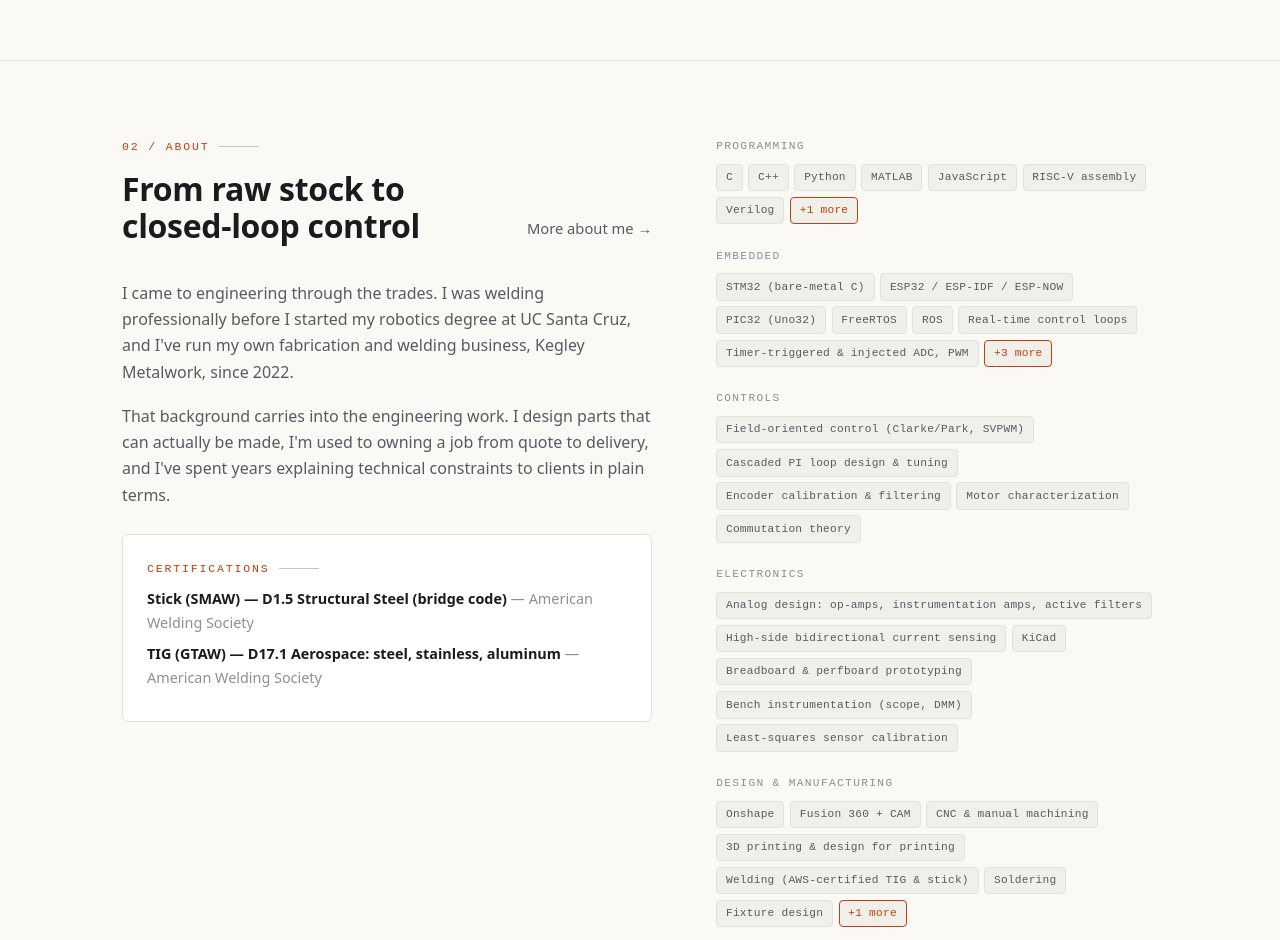
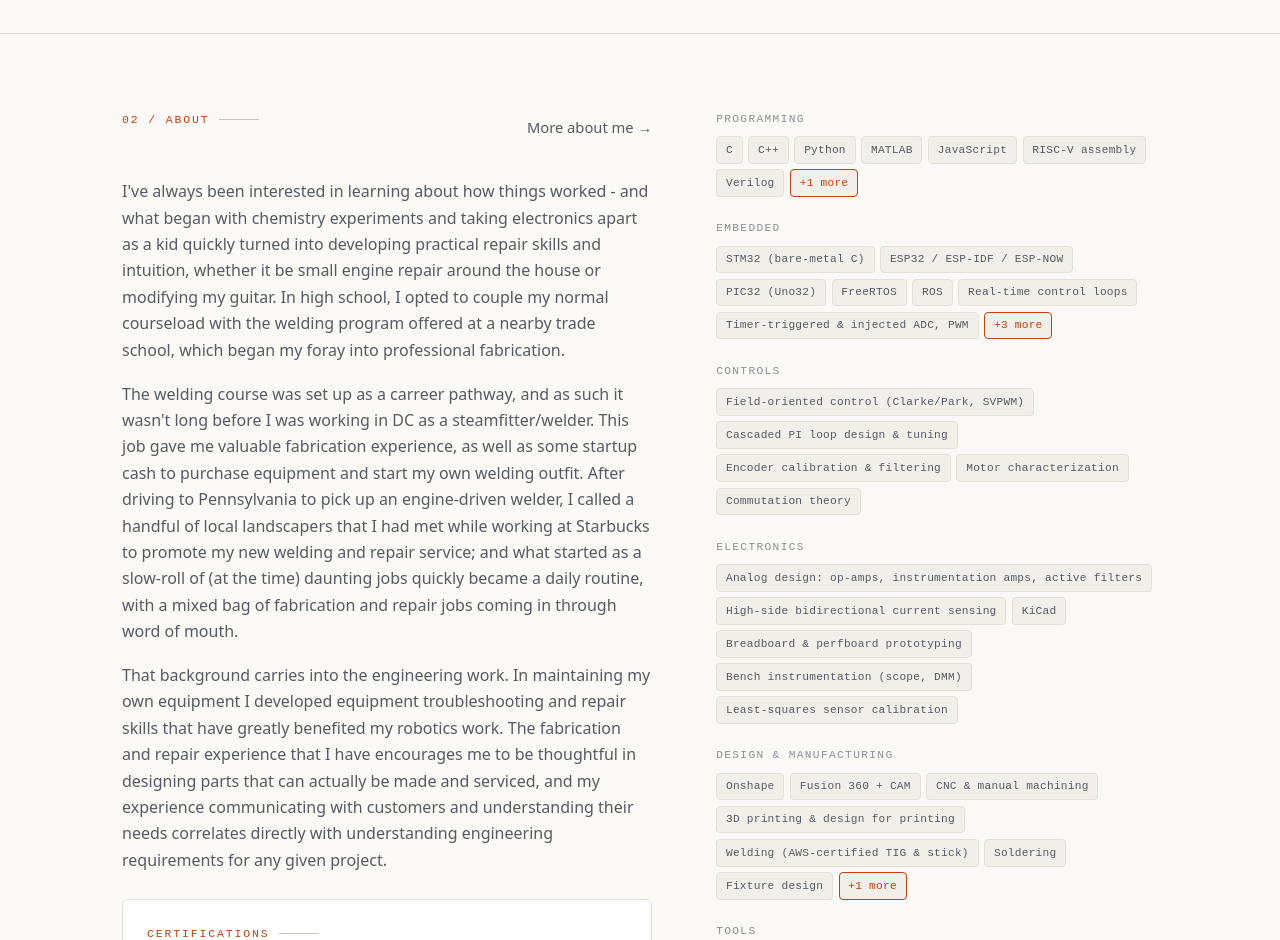
Before and after one commit to jessekeg/PersonalPage, an Astro site: page / in a window 1280 px wide. Shown: the part 1860-2800 px from the top of the page. Built offline with nearby package versions, Linux system fonts and the light colour scheme; Astro itself is replaced by a stand-in of ours.

Commit message:
fixed prose a bit

```diff
--- a/src/data/fabrication.json
+++ b/src/data/fabrication.json
@@ -1,5 +1,5 @@
 {
   "title": "Fabrication & Welding",
-  "intro": "Before engineering school I welded for a living, and I still run Kegley Metalwork, the fabrication business I started in 2022. This is a spot for shop work and the occasional side project — welds, repairs, and one-off builds.",
+  "intro": "Before engineering school I welded for a living, and I still run Kegley Metalwork, catching up on work when I'm back in Maryland. This page contains a gallery of some of the projects I've worked on.",
   "gallery": []
 }
--- a/src/data/site.json
+++ b/src/data/site.json
@@ -3,7 +3,7 @@
   "siteUrl": "https://jessekegley.com",
   "tagline": "Robotics · Embedded Systems · Hardware Design",
   "roleLine": "Robotics Engineering student at UC Santa Cruz, engineering intern at an aerospace startup, and experienced welder/fabricator.",
-  "summary": "I love to learn about and design mechanical, electrical, and software-based systems, focusing my studies on the sensors and actuators they're comprised of in the modern day.",
+  "summary": "This is a personal website to supplement my resume and act as a project portfolio.",
   "availability": "Open to internships in embedded systems, controls, mechatronics, and manufacturing engineering.",
   "email": "jkegley@ucsc.edu",
   "phone": "(443) 818-2095",
--- a/src/pages/fabrication.astro
+++ b/src/pages/fabrication.astro
@@ -46,8 +46,7 @@ const certs = resume.certifications ?? [];
           </div>
         ) : (
           <p class="empty">
-            Photos of recent shop work are on the way. In the meantime, the welding and fabrication
-            experience is detailed on the <a href={withBase('/resume/')}>résumé</a>.
+            Photos of my work are on the way.
           </p>
         )
       }
--- a/src/pages/index.astro
+++ b/src/pages/index.astro
@@ -134,19 +134,27 @@ const personLd = JSON.stringify({
       <div>
         <SectionHeading
           kicker="02 / About"
-          title="From raw stock to closed-loop control"
           moreHref="/about/"
           moreLabel="More about me"
         />
         <p class="about-text">
-          I came to engineering through the trades. I was welding professionally before I started
-          my robotics degree at UC Santa Cruz, and I've run my own fabrication and welding
-          business, Kegley Metalwork, since 2022.
+          I've always been interested in learning about how things worked - and what began with chemistry experiments and
+          taking electronics apart as a kid quickly turned into developing practical repair skills and intuition, whether it be small engine repair
+          around the house or modifying my guitar. In high school, I opted to couple my normal courseload with the welding program offered at a nearby trade school,
+          which began my foray into professional fabrication.
         </p>
         <p class="about-text">
-          That background carries into the engineering work. I design parts that can actually be
-          made, I'm used to owning a job from quote to delivery, and I've spent years explaining
-          technical constraints to clients in plain terms.
+          The welding course was set up as a carreer pathway, and as such it wasn't long before I was working in DC as a steamfitter/welder.
+          This job gave me valuable fabrication experience, as well as some startup cash to purchase equipment and start my own welding outfit.
+          After driving to Pennsylvania to pick up an engine-driven welder, I called a handful of local landscapers that I had met while working at Starbucks
+          to promote my new welding and repair service; and what started as a slow-roll of (at the time) daunting jobs quickly became a daily routine, with
+          a mixed bag of fabrication and repair jobs coming in through word of mouth.
+        </p>
+
+        <p class="about-text">
+          That background carries into the engineering work. In maintaining my own equipment I developed equipment troubleshooting and repair skills that have greatly benefited my robotics work.
+          The fabrication and repair experience that I have encourages me to be thoughtful in designing parts that can actually be made and serviced,
+          and my experience communicating with customers and understanding their needs correlates directly with understanding engineering requirements for any given project.
         </p>
         <div class="certs card">
           <p class="kicker">Certifications</p>
```
Also changed, not shown: src/pages/about.astro (+8 -6 lines).
